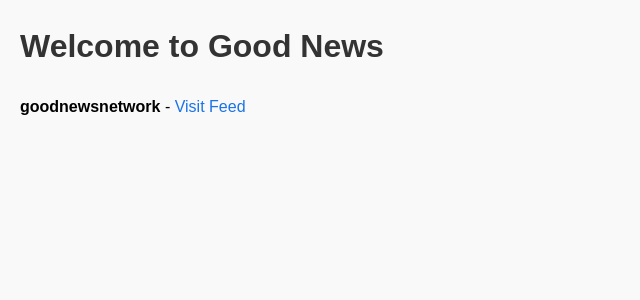
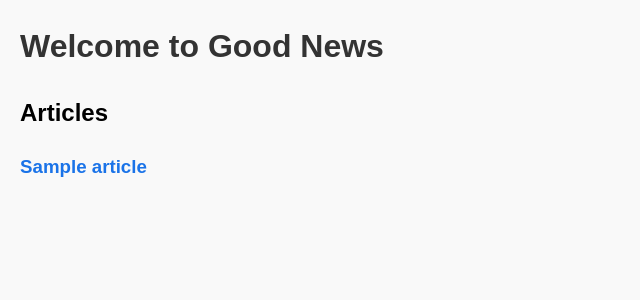
Before and after one commit to garrettwong99/GoodNewsSold, a Django app: template goodnewssold/news/templates/news/home.html in a window 1280 px wide. Shown: the top 300 px of the page, without its empty margins (0-640 px from the left). Run offline with Django 5.2, Linux system fonts and the light colour scheme; data comes from the database, SQL or seed files in the repository; the template is opened without the code that fills it: values that come from a table or form of the project are taken from there, most other values are stand-ins (such as "Sample title", 1, 10 or a date in 2020).

Commit message:
get links onto the infinite webpage

```diff
--- a/goodnewssold/news/templates/news/home.html
+++ b/goodnewssold/news/templates/news/home.html
@@ -9,13 +9,13 @@
 </head>
 <body>
     <h1>Welcome to Good News</h1>
-    <ul>
-        {% for source in sources %}
-            <li>
-                <strong>{{ source.name }}</strong> -
-                <a href="{{ source.rss_url }}" target="_blank">Visit Feed</a>
-            </li>
+    <h2>Articles</h2>
+    <div class="articles">
+        {% for article in articles %}
+            <div class="article">
+                <h3><a href="{{ article.link }}" target="_blank">{{ article.title }}</a></h3>
+            </div>
         {% endfor %}
-    </ul>
+    </div>
 </body>
 </html>
--- a/goodnewssold/news/utils.py
+++ /dev/null
@@ -1,6 +0,0 @@
-import feedparser
-
-def fetch_rss_feed(url):
-    """Fetch and parse the RSS feed from the given URL."""
-    feed = feedparser.parse(url)
-    return feed  # Contains feed entries and metadata
```
Also changed, not shown: goodnewssold/news/views.py (+15 -1 lines).
